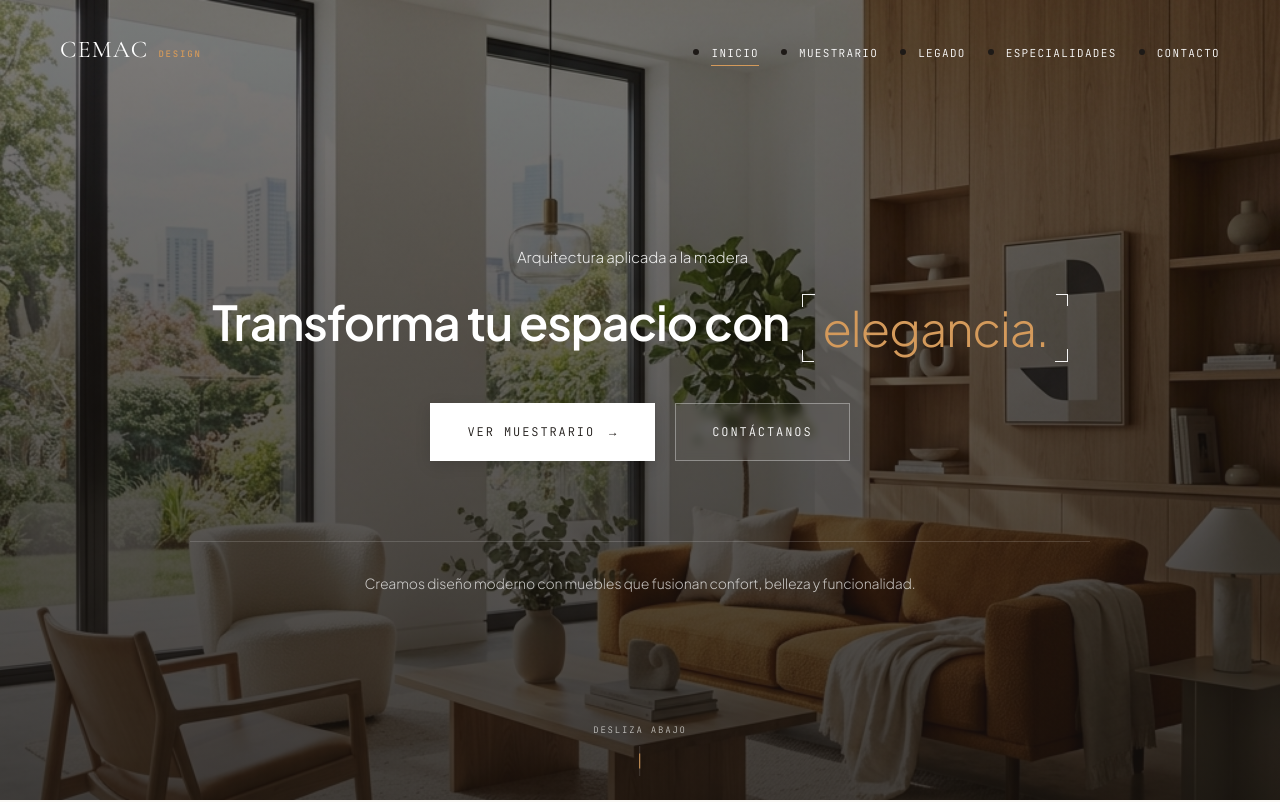
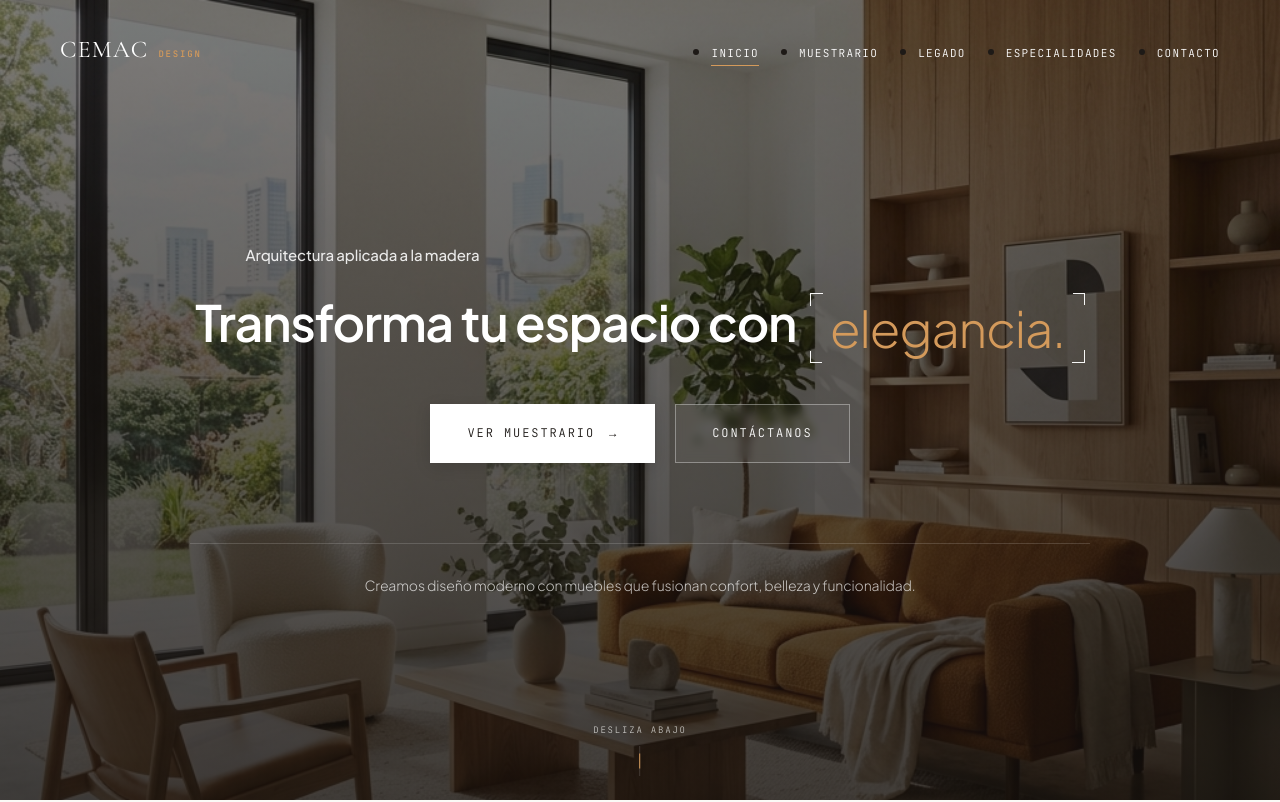
Before and after one commit to jcamacho1720-bit/cemac-design, a plain HTML site: page index.html in a window 1280 px wide. Shown: the top 802 px of the page. Drawn offline with nearby package versions, Linux system fonts and the light colour scheme.

Commit message:
Update: Ajustar título a 50px, subtítulo a 15px con padding-right de 555px y margin-bottom

```diff
--- a/index.html
+++ b/index.html
@@ -523,26 +523,27 @@
     /* Subtítulo superior */
     .hero-top-subtitle {
       font-family: var(--font-body);
-      font-size: clamp(11px, 1.2vw, 15px);
-      font-weight: 300;
+      font-size: 15px;
+      font-weight: 500;
       color: rgba(255, 255, 255, 0.88);
-      margin-bottom: 24px;
       display: block;
       letter-spacing: -0.01em;
-      padding-right: 15px; /* Padding solicitado */
+      padding-right: 555px; /* Padding solicitado de 555px */
+      margin-bottom: 24px;  /* Espaciado vertical con el título */
       text-align: center;
     }
 
     /* Headline central grande en una sola frase */
     .hero-title {
       font-family: var(--font-body);
-      font-size: 48px;
+      font-size: 50px;
       font-weight: 600;
       color: #ffffff;
       max-width: 100%;
       margin: 0 auto;
       text-align: center;
-      letter-spacing: -0.025em; /* Apretado hacia el centro */
+      letter-spacing: -0.025em;
+      /* Apretado hacia el centro */
       white-space: nowrap;
       line-height: 1.2;
       display: block;
```
